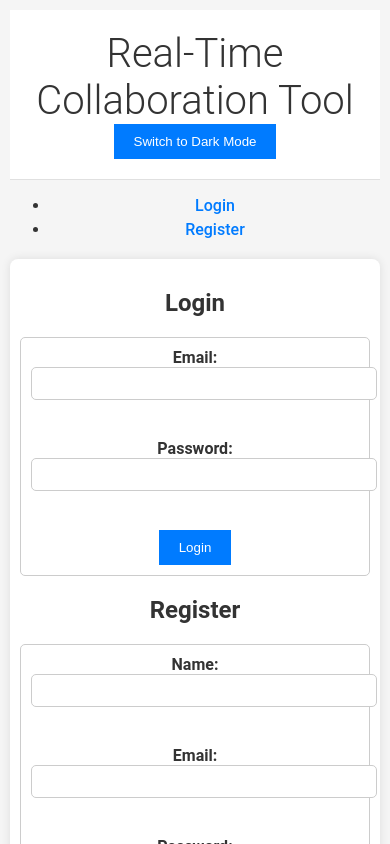
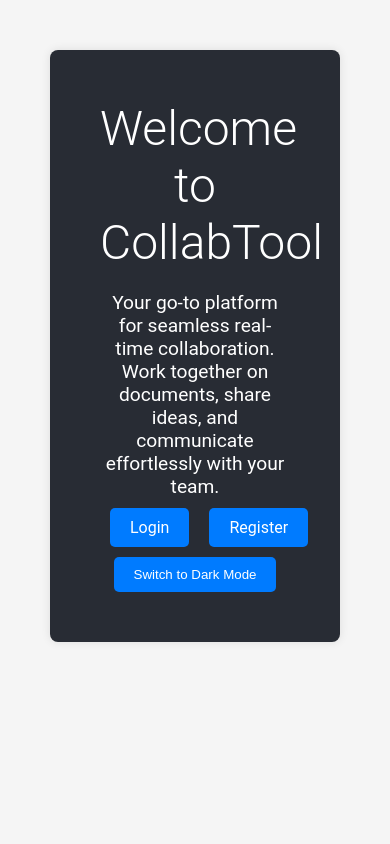
Before and after one commit to Fareedcbr/edunet_internship, a React (Create React App) app: page / in a window 390 px wide. Shown: the top 844 px of the page. Built offline with nearby package versions, Linux system fonts and the light colour scheme.

Commit message:
Update UI for consistent branding, minimalist layout, and responsive design

```diff
--- /dev/null
+++ b/src/components/LandingPage.css
@@ -0,0 +1,57 @@
+.landing-page {
+    text-align: center;
+    padding: 50px;
+    background-color: #f5f5f5;
+  }
+
+  .landing-header {
+    background-color: #282c34;
+    padding: 50px;
+    color: white;
+    border-radius: 8px;
+    box-shadow: 0 0 10px rgba(0, 0, 0, 0.1);
+  }
+
+  .landing-header h1 {
+    margin: 0;
+    font-size: 3rem;
+    font-weight: 300;
+  }
+
+  .landing-header p {
+    font-size: 1.2rem;
+    margin: 20px 0;
+  }
+
+  .cta-buttons {
+    margin-top: 20px;
+  }
+
+  .btn {
+    padding: 10px 20px;
+    background-color: #007bff;
+    color: white;
+    text-decoration: none;
+    border-radius: 5px;
+    margin: 0 10px;
+    transition: background-color 0.3s ease;
+  }
+
+  .btn:hover {
+    background-color: #0056b3;
+  }
+
+  .toggle-btn {
+    margin-top: 20px;
+    padding: 10px 20px;
+    background-color: #007bff;
+    color: white;
+    border: none;
+    border-radius: 5px;
+    cursor: pointer;
+    transition: background-color 0.3s ease;
+  }
+
+  .toggle-btn:hover {
+    background-color: #0056b3;
+  }
--- /dev/null
+++ b/src/components/LandingPage.js
@@ -0,0 +1,26 @@
+import React from 'react';
+import { Link } from 'react-router-dom';
+import './LandingPage.css'; // Import the CSS file for the landing page
+
+function LandingPage({ darkMode, toggleDarkMode }) {
+  return (
+    <div className="landing-page">
+      <header className="landing-header">
+        <h1>Welcome to CollabTool</h1>
+        <p>
+          Your go-to platform for seamless real-time collaboration. Work together
+          on documents, share ideas, and communicate effortlessly with your team.
+        </p>
+        <div className="cta-buttons">
+          <Link to="/login" className="btn">Login</Link>
+          <Link to="/register" className="btn">Register</Link>
+        </div>
+        <button onClick={toggleDarkMode} className="toggle-btn">
+          {darkMode ? 'Switch to Light Mode' : 'Switch to Dark Mode'}
+        </button>
+      </header>
+    </div>
+  );
+}
+
+export default LandingPage;
--- a/src/components/Login.js
+++ b/src/components/Login.js
@@ -1,4 +1,5 @@
 import React from 'react';
+import { Link } from 'react-router-dom';
 
 function Login() {
   return (
@@ -17,6 +18,7 @@ function Login() {
         <br />
         <button type="submit">Login</button>
       </form>
+      <p>If you are new, <Link to="/register">Register here</Link></p>
     </div>
   );
 }
--- a/src/components/Register.js
+++ b/src/components/Register.js
@@ -1,4 +1,5 @@
 import React from 'react';
+import { Link } from 'react-router-dom';
 
 function Register() {
   return (
@@ -22,6 +23,7 @@ function Register() {
         <br />
         <button type="submit">Register</button>
       </form>
+      <p>If you have already registered, <Link to="/login">Login here</Link></p>
     </div>
   );
 }
--- a/src/index.js
+++ b/src/index.js
@@ -1,11 +1,29 @@
-import React from 'react';
+import React, { useState } from 'react';
 import ReactDOM from 'react-dom/client';
-import { BrowserRouter } from 'react-router-dom';
-import App from './App';
+import { BrowserRouter as Router, Route, Routes } from 'react-router-dom';
+import LandingPage from './components/LandingPage';
+import Register from './components/Register';
+import Login from './components/Login';
+import './styles/App.css'; // Import the CSS file
+
+const App = () => {
+  const [darkMode, setDarkMode] = useState(false);
+
+  const toggleDarkMode = () => {
+    setDarkMode(!darkMode);
+    document.body.classList.toggle('dark-mode', !darkMode);
+  };
+
+  return (
+    <Router future={{ v7_startTransition: true, v7_relativeSplatPath: true }}>
+      <Routes>
+        <Route path="/" element={<LandingPage darkMode={darkMode} toggleDarkMode={toggleDarkMode} />} />
+        <Route path="/register" element={<Register />} />
+        <Route path="/login" element={<Login />} />
+      </Routes>
+    </Router>
+  );
+};
 
 const root = ReactDOM.createRoot(document.getElementById('root'));
-root.render(
-  <BrowserRouter future={{ v7_startTransition: true, v7_relativeSplatPath: true }}>
-    <App />
-  </BrowserRouter>
-);
+root.render(<App />);
--- a/src/styles.css
+++ b/src/styles.css
@@ -0,0 +1,13 @@
+body {
+    font-family: Arial, sans-serif;
+  }
+
+  nav {
+    margin-bottom: 20px;
+  }
+
+  nav a {
+    margin-right: 10px;
+    text-decoration: none;
+    color: blue;
+  }
--- a/src/styles/App.css
+++ b/src/styles/App.css
@@ -13,16 +13,14 @@ body {
 }
 
 .App-header {
-  background-color: #ffffff;
+  background-color: #282c34;
   padding: 20px;
-  color: #333;
-  border-bottom: 1px solid #e0e0e0;
+  color: white;
 }
 
 .App-header h1 {
   margin: 0;
   font-size: 2.5rem;
-  font-weight: 300;
 }
 
 nav {
@@ -33,7 +31,6 @@ nav a {
   margin-right: 10px;
   text-decoration: none;
   color: #007bff;
-  font-weight: 500;
 }
 
 .content {
@@ -99,21 +96,22 @@ body.dark-mode button:hover {
   background-color: #3700b3;
 }
 
-@media (max-width: 600px) {
-  .App {
-    padding: 10px;
-  }
+body.dark-mode .content {
+  background-color: #333;
+  color: #ffffff;
+}
 
-  .content {
-    padding: 10px;
-  }
+body.dark-mode form {
+  background-color: #444;
+  border: 1px solid #555;
+}
 
-  form {
-    padding: 10px;
-  }
+body.dark-mode input {
+  background-color: #555;
+  color: #ffffff;
+  border: 1px solid #666;
+}
 
-  nav a {
-    display: block;
-    margin: 5px 0;
-  }
+body.dark-mode label {
+  color: #ffffff;
 }
--- a/styles/styles.css
+++ /dev/null
@@ -1,13 +0,0 @@
-body {
-    font-family: Arial, sans-serif;
-  }
-
-  nav {
-    margin-bottom: 20px;
-  }
-
-  nav a {
-    margin-right: 10px;
-    text-decoration: none;
-    color: blue;
-  }
```
